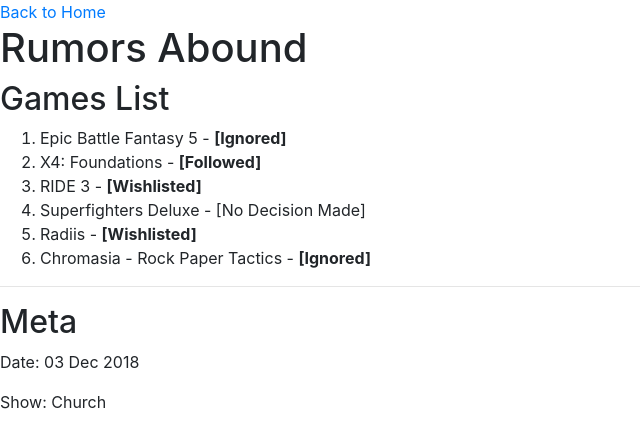
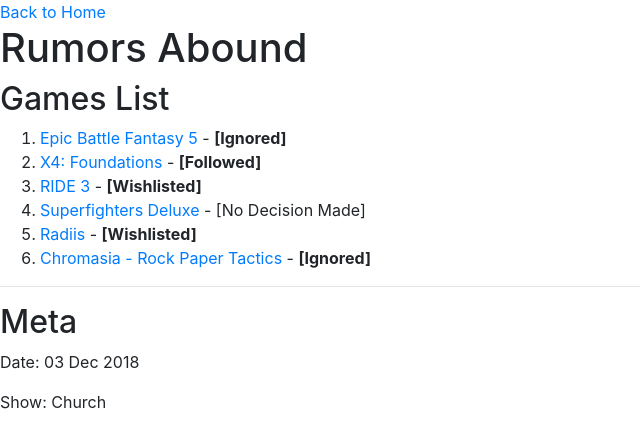
Before and after one commit to CMON1975/churchsite, a Jekyll site: the page built from _episodes/church-188-rumors-abound.md, in a window 1280 px wide. Shown: the top 448 px of the page, without its empty margins (0-640 px from the left). Built offline with Jekyll 4.4.1, drawn with Linux system fonts in a browser that asks for light colours.

Commit message:
Add steam source url linking from episode page

```diff
--- a/_layouts/episode.html
+++ b/_layouts/episode.html
@@ -14,7 +14,7 @@
         <ol>
             {% for game in page.games %}
             <li>
-                {{ game.name }} -
+                <a href="{{ game.source_url }}" target="_blank">{{ game.name }}</a> -
                 {% if game.decision == "W" %}
                 <b>[Wishlisted]</b>
                 {% elsif game.decision == "F" %}
```
